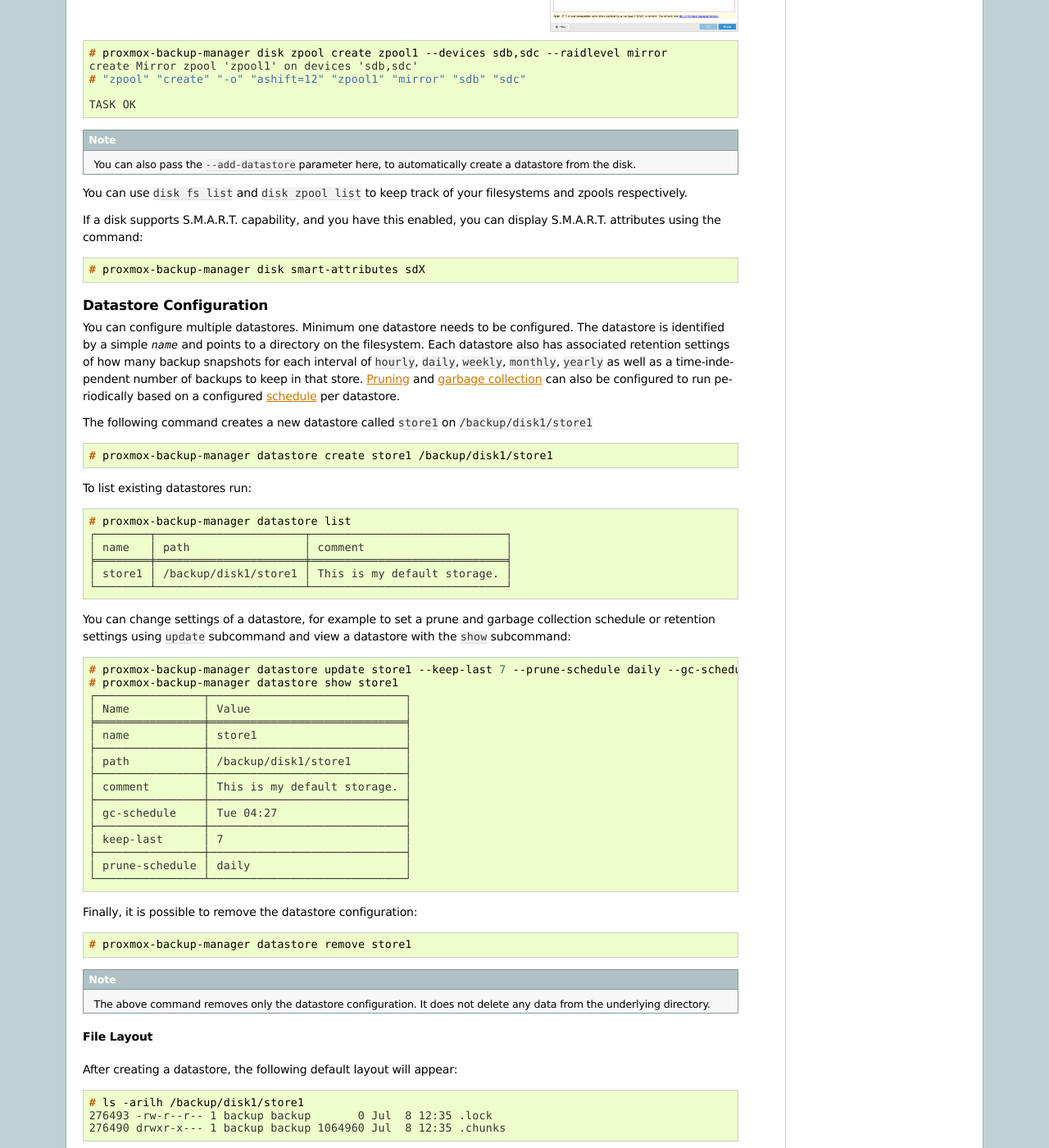
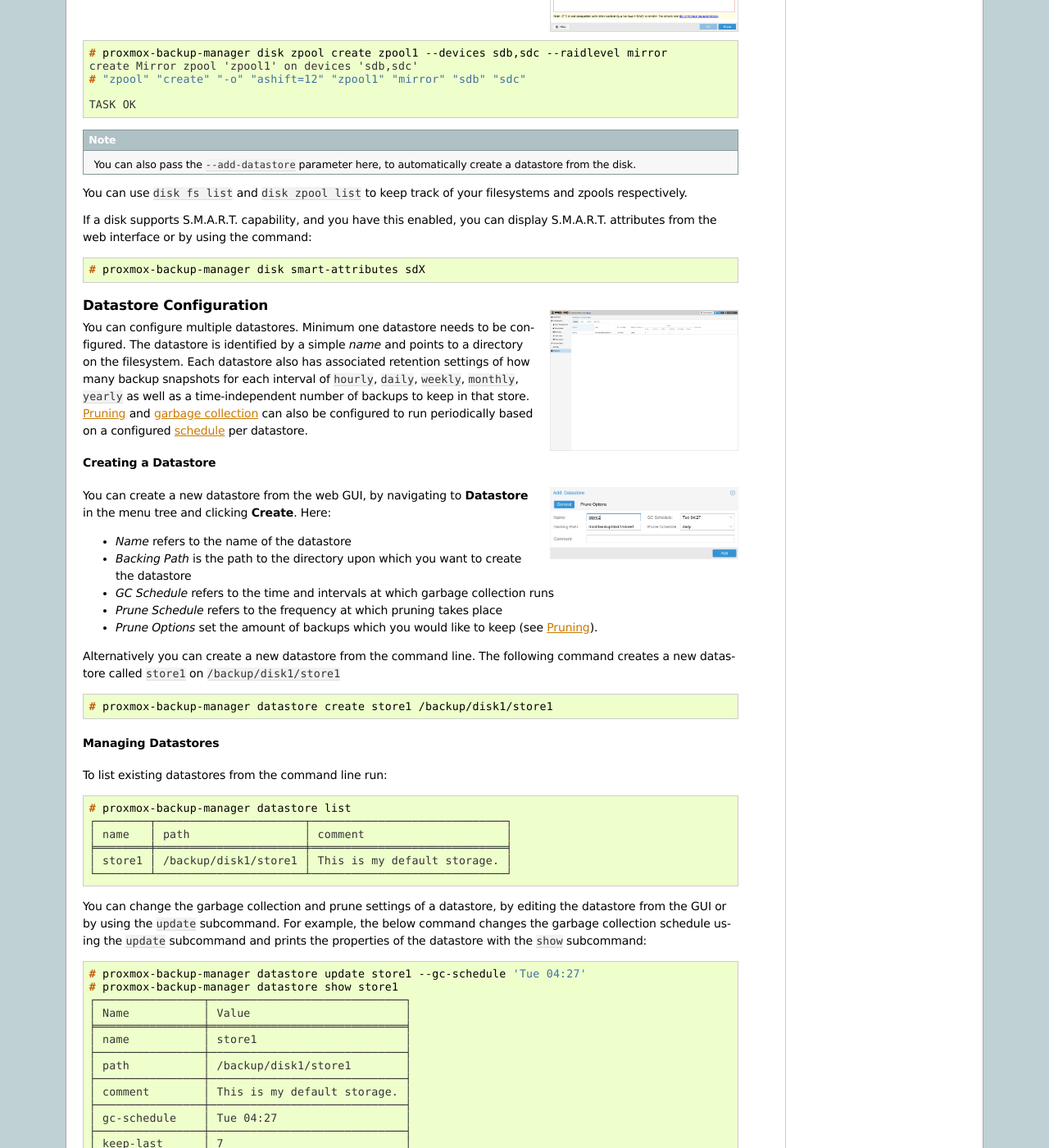
Before and after one commit to proxmox/proxmox-backup, a Sphinx documentation site: the page built from docs/administration-guide.rst, in a window 1280 px wide and 1400 px high, scrolled down 2746 px. Shown: the whole window at 82% size. Built offline with Sphinx 7.4.7, drawn with Linux system fonts in a browser that asks for light colours; some of the changed text lies outside the part shown.

Commit message:
Datastore Config: add screenshots and explanation
Add screenshots from the datastore section of the
web interface and explain how to carry out tasks using
the web interface.

Signed-off-by: Dylan Whyte <d.whyte@proxmox.com>

```diff
--- a/docs/administration-guide.rst
+++ b/docs/administration-guide.rst
@@ -232,17 +232,23 @@
 filesystems and zpools respectively.
 
 If a disk supports S.M.A.R.T. capability, and you have this enabled, you can
-display S.M.A.R.T. attributes using the command:
+display S.M.A.R.T. attributes from the web interface or by using the command:
 
 .. code-block:: console
 
   # proxmox-backup-manager disk smart-attributes sdX
 
+
 Datastore Configuration
 ~~~~~~~~~~~~~~~~~~~~~~~
 
+.. image:: images/screenshots/pbs-gui-datastore.png
+  :width: 230
+  :align: right
+  :alt: Datastore Overview
+
 You can configure multiple datastores. Minimum one datastore needs to be
-configured. The datastore is identified by a simple `name` and points to a
+configured. The datastore is identified by a simple *name* and points to a
 directory on the filesystem. Each datastore also has associated retention
 settings of how many backup snapshots for each interval of ``hourly``,
 ``daily``, ``weekly``, ``monthly``, ``yearly`` as well as a time-independent
@@ -250,13 +256,35 @@
 :ref:`garbage collection <garbage-collection>` can also be configured to run
 periodically based on a configured :term:`schedule` per datastore.
 
-The following command creates a new datastore called ``store1`` on :file:`/backup/disk1/store1`
+Creating a Datastore
+^^^^^^^^^^^^^^^^^^^^
+.. image:: images/screenshots/pbs-gui-datastore-create-general.png
+  :width: 230
+  :align: right
+  :alt: Create a data store
+
+You can create a new datastore from the web GUI, by navigating to **Datastore** in
+the menu tree and clicking **Create**. Here:
+
+* *Name* refers to the name of the datastore
+* *Backing Path* is the path to the directory upon which you want to create the
+  datastore
+* *GC Schedule* refers to the time and intervals at which garbage collection
+  runs
+* *Prune Schedule* refers to the frequency at which pruning takes place
+* *Prune Options* set the amount of backups which you would like to keep (see :ref:`Pruning <pruning>`).
+
+Alternatively you can create a new datastore from the command line. The
+following command creates a new datastore called ``store1`` on :file:`/backup/disk1/store1`
 
 .. code-block:: console
 
   # proxmox-backup-manager datastore create store1 /backup/disk1/store1
 
-To list existing datastores run:
+Managing Datastores
+^^^^^^^^^^^^^^^^^^^
+
+To list existing datastores from the command line run:
 
 .. code-block:: console
 
@@ -267,13 +295,15 @@
   │ store1 │ /backup/disk1/store1 │ This is my default storage. │
   └────────┴──────────────────────┴─────────────────────────────┘
 
-You can change settings of a datastore, for example to set a prune and garbage
-collection schedule or retention settings using ``update`` subcommand and view
-a datastore with the ``show`` subcommand:
+You can change the garbage collection and prune settings of a datastore, by
+editing the datastore from the GUI or by using the ``update`` subcommand. For
+example, the below command changes the garbage collection schedule using the
+``update`` subcommand and prints the properties of the datastore with the
+``show`` subcommand:
 
 .. code-block:: console
 
-  # proxmox-backup-manager datastore update store1 --keep-last 7 --prune-schedule daily --gc-schedule 'Tue 04:27'
+  # proxmox-backup-manager datastore update store1 --gc-schedule 'Tue 04:27'
   # proxmox-backup-manager datastore show store1
   ┌────────────────┬─────────────────────────────┐
   │ Name           │ Value                       │
```
